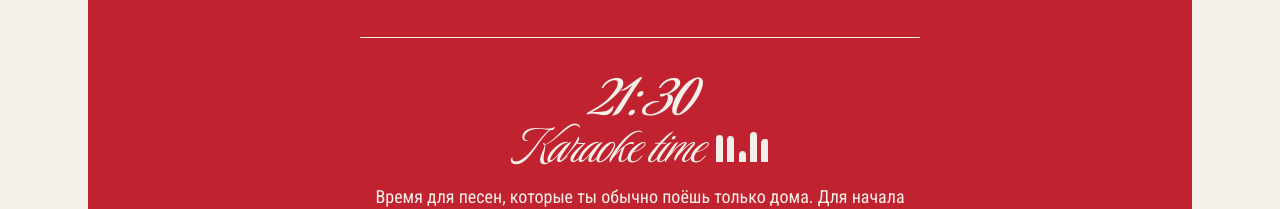
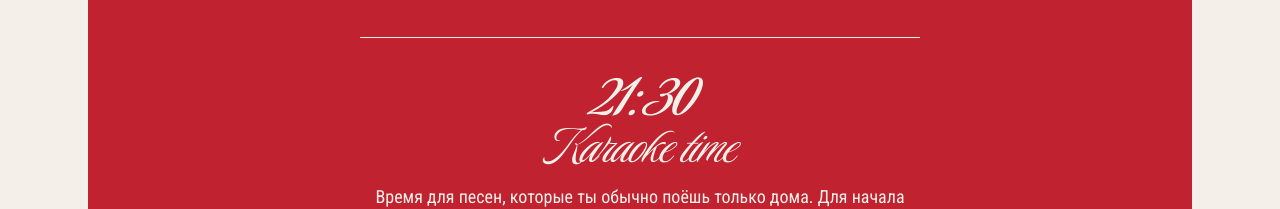
Before and after one commit to wondercarrie/karina-birthday, a plain HTML site: page index.html in a window 1280 px wide. Shown: the part 3580-3789 px from the top of the page. Drawn offline with Linux system fonts and the light colour scheme.

Commit message:
Revert "Merge pull request #9 from wondercarrie/feature/karaoke-equalizer"
This reverts commit 501f4fd4f2e2d45e3b9df6025f2e4158e7103779, reversing
changes made to 9f0865a888ead6b7fb9e36520f882f399d371ff2.

```diff
--- a/index.html
+++ b/index.html
@@ -203,10 +203,7 @@
         <div class="programme-item">
           <div class="divider"></div>
           <div class="programme-time" data-copy="copy-33">21:30</div>
-          <div class="karaoke-title">
-            <div class="programme-activity" data-copy="copy-34">Karaoke time</div>
-            <span class="equalizer" aria-hidden="true"><span></span><span></span><span></span><span></span><span></span></span>
-          </div>
+          <div class="programme-activity" data-copy="copy-34">Karaoke time</div>
           <p class="programme-text" data-copy="copy-35">Время для&nbsp;песен, которые ты обычно поёшь только дома. Для&nbsp;начала разыграем пару песен в&nbsp;лототроне, а&nbsp;дальше&nbsp;— по&nbsp;настроению. Участие добровольное: подпевать с&nbsp;места тоже можно.</p>
           <div class="programme-note" data-copy="copy-36">Микрофон подождёт</div>
         </div>
--- a/script.js
+++ b/script.js
@@ -1,6 +1,5 @@
 // Language switcher (RU / EN, remembered in ?lang=), reveal-on-scroll animation,
-// hand-written hero title, "Add to calendar" menu, countdown to the party, developing polaroids (shake, long press or click), their tilt on scroll
-// and the karaoke equalizer.
+// hand-written hero title, "Add to calendar" menu, countdown to the party, developing polaroids (shake, long press or click) and their tilt on scroll.
 (() => {
   'use strict';
 
@@ -746,20 +745,6 @@
     countdown.hidden = false;
   }
 
-  // Karaoke equalizer: animated only while it is in the viewport, to spare phone batteries.
-  // Without IntersectionObserver or with reduced motion the bars stay still.
-  function setUpEqualizer() {
-    if (!('IntersectionObserver' in window) || matchMedia('(prefers-reduced-motion: reduce)').matches) return;
-
-    const observer = new IntersectionObserver(entries => entries.forEach(entry => {
-      entry.target.classList.toggle('is-playing', entry.isIntersecting);
-    }));
-    document.querySelectorAll('.equalizer').forEach(equalizer => {
-      equalizer.classList.add('is-animated');
-      observer.observe(equalizer);
-    });
-  }
-
   languageButtons.forEach(button => {
     button.addEventListener('click', () => setLanguage(button.dataset.language, true));
   });
@@ -770,5 +755,4 @@
   setUpDevelop();
   setUpTilt();
   setUpHeroWriting();
-  setUpEqualizer();
 })();
--- a/styles.css
+++ b/styles.css
@@ -1278,8 +1278,7 @@ a:focus-visible,
 }
 
 .section-programme .quiz + .programme-text,
-.section-programme .programme-activity + .programme-text,
-.section-programme .karaoke-title + .programme-text {
+.section-programme .programme-activity + .programme-text {
   margin-top: var(--space-4);
 }
 
@@ -1417,70 +1416,6 @@ a:focus-visible,
   line-height: 1.6;
 }
 
-/* Karaoke title with a small equalizer after it. The title stays on one line and is centred
-   together with the equalizer. */
-.karaoke-title {
-  display: flex;
-  align-items: baseline;
-  justify-content: center;
-  gap: var(--space-3);
-}
-
-.karaoke-title > * {
-  flex: none;
-}
-
-/* Decorative equalizer: bars in the text colour rising from the baseline. It is sized in em of
-   the karaoke title and takes no height in the line (negative top margin), so neither the
-   animation nor the equalizer itself moves the text around it. Each bar is as tall as the
-   equalizer and slides down into it (translateY, clipped by overflow), so its rounded top keeps
-   its shape at any level. Without JavaScript and with reduced motion the bars stand still at
-   different heights. */
-.equalizer {
-  --equalizer-height: 0.6em;
-  display: flex;
-  align-items: flex-end;
-  gap: var(--space-1);
-  height: var(--equalizer-height);
-  margin-top: calc(-1 * var(--equalizer-height));
-  overflow: hidden;
-  color: var(--color-cream);
-  font-size: var(--text-6xl);
-  pointer-events: none;
-}
-
-.equalizer > span {
-  width: 0.12em;
-  height: 100%;
-  border-radius: 0.06em 0.06em 0 0;
-  background-color: currentColor;
-  transform: translateY(calc((1 - var(--equalizer-rest)) * 100%));
-}
-
-.equalizer > :nth-child(1) { --equalizer-rest: 0.45; --equalizer-duration: 1.7s; --equalizer-delay: -0.4s; }
-.equalizer > :nth-child(2) { --equalizer-rest: 0.85; --equalizer-duration: 1.3s; --equalizer-delay: -1.1s; }
-.equalizer > :nth-child(3) { --equalizer-rest: 0.6;  --equalizer-duration: 1.9s; --equalizer-delay: -0.7s; }
-.equalizer > :nth-child(4) { --equalizer-rest: 1;    --equalizer-duration: 1.5s; --equalizer-delay: -1.3s; }
-.equalizer > :nth-child(5) { --equalizer-rest: 0.5;  --equalizer-duration: 1.8s; --equalizer-delay: -0.2s; }
-
-/* script.js adds .is-animated when motion is allowed and toggles .is-playing while the
-   equalizer is in the viewport; out of view the animation is paused. */
-.equalizer.is-animated > span {
-  animation: equalizer-bounce var(--equalizer-duration) ease-in-out var(--equalizer-delay) infinite;
-  animation-play-state: paused;
-}
-
-.equalizer.is-playing > span {
-  animation-play-state: running;
-}
-
-@keyframes equalizer-bounce {
-  0%, 100% { transform: translateY(70%); }
-  30% { transform: translateY(0); }
-  55% { transform: translateY(50%); }
-  80% { transform: translateY(15%); }
-}
-
 /* ==========================================================================
    04 · Gifts
    ========================================================================== */
@@ -1863,14 +1798,6 @@ a:focus-visible,
     line-height: 1.4;
   }
 
-  .karaoke-title {
-    gap: var(--space-2);
-  }
-
-  .equalizer {
-    font-size: var(--text-2xl);
-  }
-
   .programme-text {
     font-size: var(--text-base);
   }
@@ -1920,11 +1847,6 @@ a:focus-visible,
   }
 
   .countdown-number.is-changed {
-    animation: none;
-  }
-
-  /* script.js does not start the equalizer; this only guards against stray motion. */
-  .equalizer > span {
     animation: none;
   }
 
```
Also changed, not shown: README.md.
